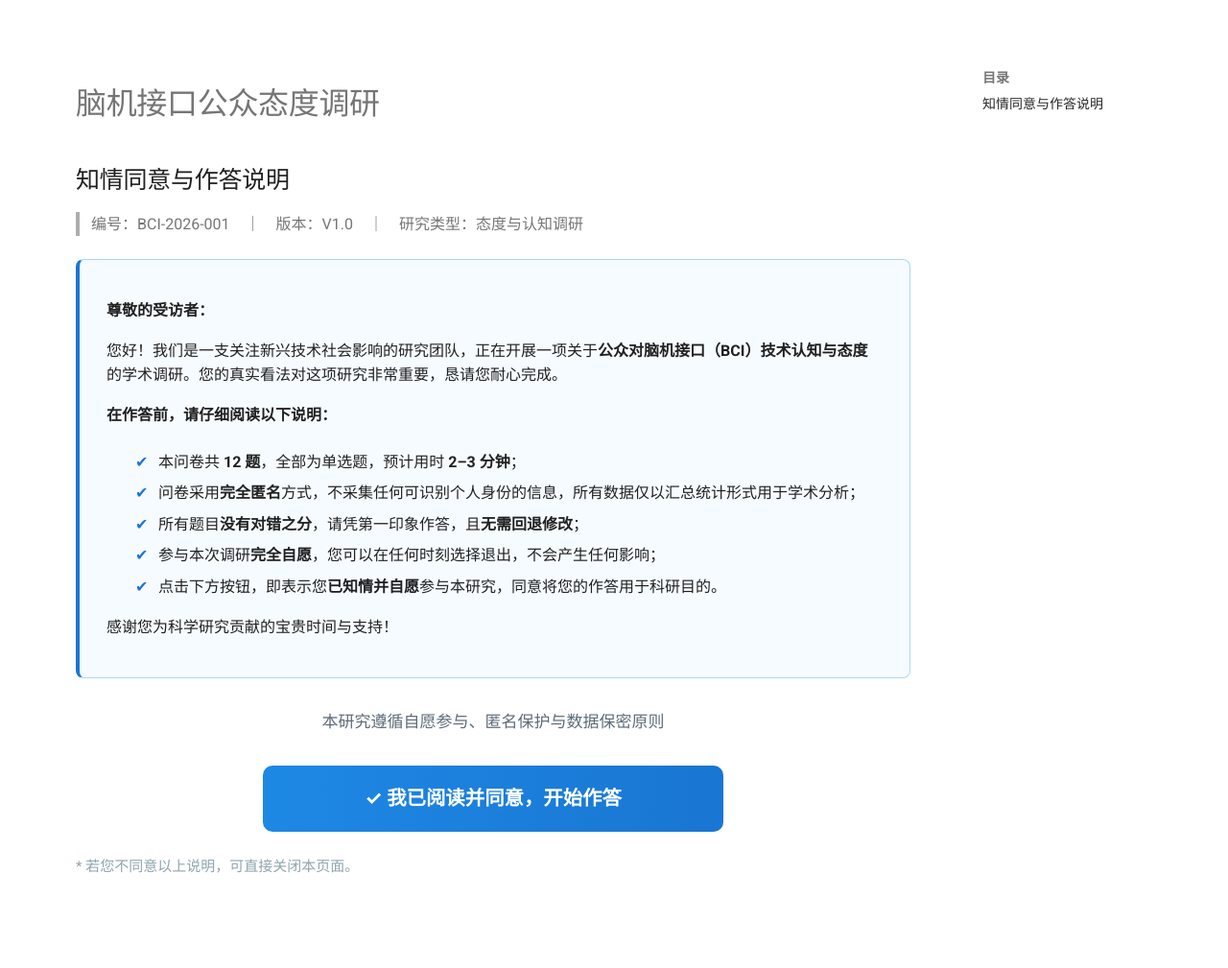
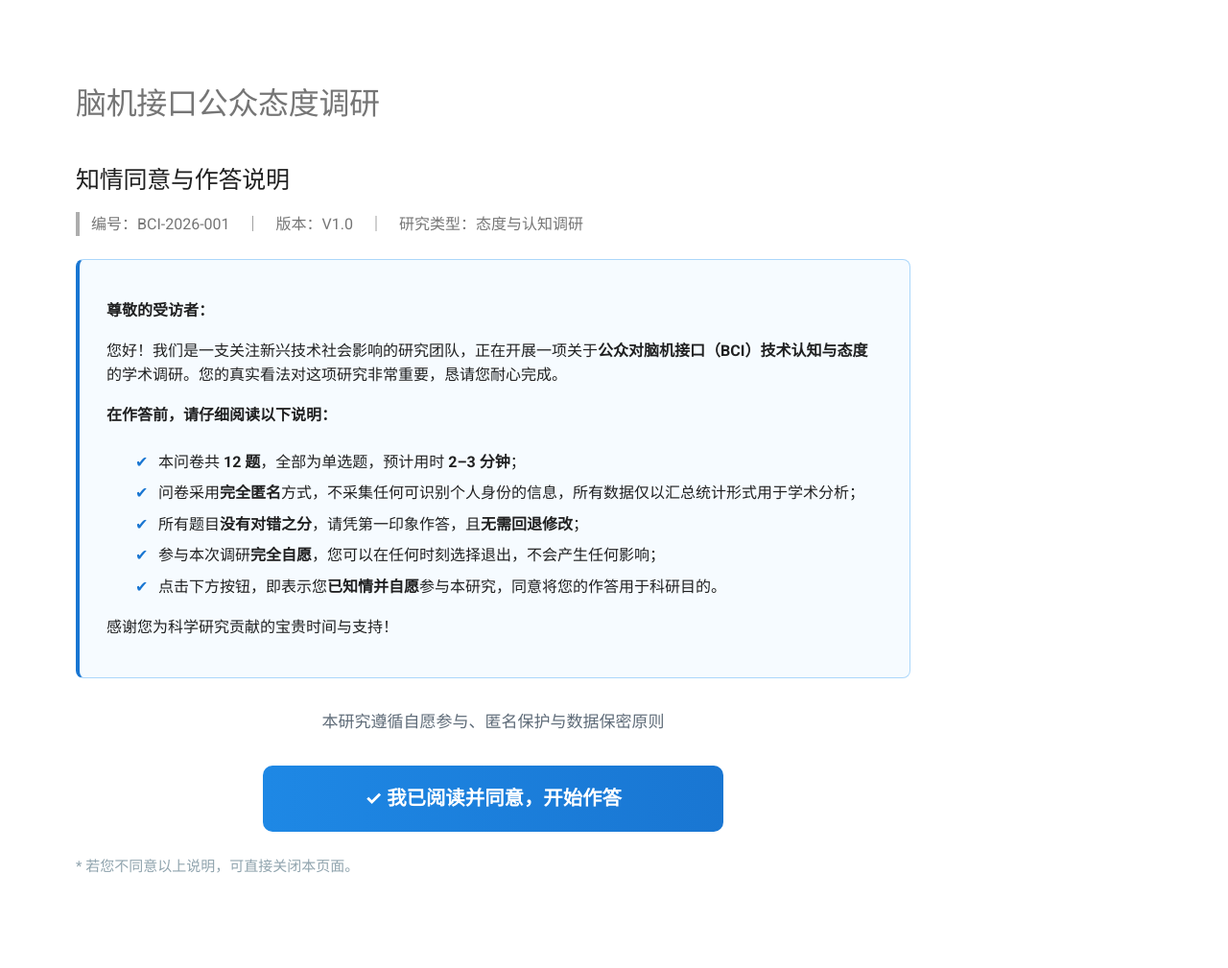
Before and after one commit to Zhi1Pan/psych-birw.github.io, an MkDocs documentation site: the page built from docs/index.md, in a window 1280 px wide. Shown: the whole page at 96% size. Built offline with MkDocs 1.6.1 and Material for MkDocs 9.7.7, drawn with Linux system fonts in a browser that asks for light colours.

Commit message:
加强隐藏侧边栏规则（含!important与[dir]变体）

```diff
--- a/docs/stylesheets/extra.css
+++ b/docs/stylesheets/extra.css
@@ -112,9 +112,17 @@
 }
 
 /* 隐藏左右两侧边栏，呈现严谨问卷全宽表单样式 */
+.md-sidebar,
 .md-sidebar--primary,
-.md-sidebar--secondary {
-  display: none;
+.md-sidebar--secondary,
+[dir="ltr"] .md-sidebar--secondary,
+[dir="rtl"] .md-sidebar--secondary {
+  display: none !important;
+}
+
+/* 目录组件本身也不渲染占位 */
+.md-toc {
+  display: none !important;
 }
 
 /* 全站去除顶部导航栏与页脚（问卷全屏一体化） */
```
